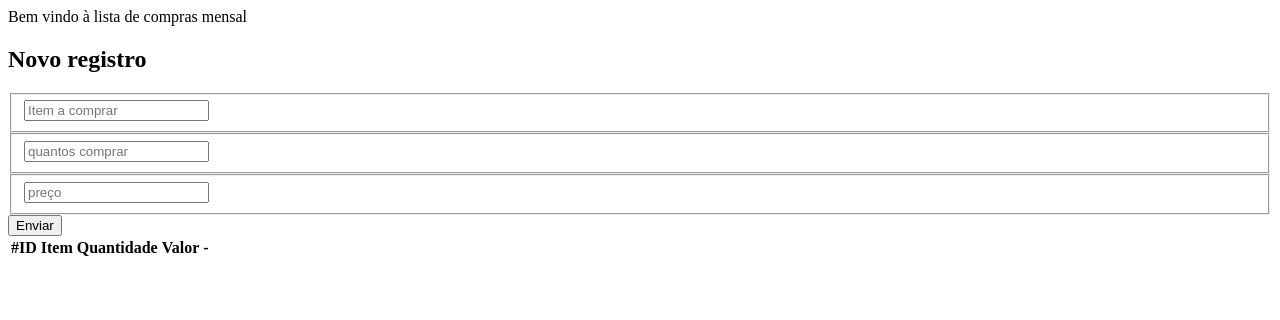
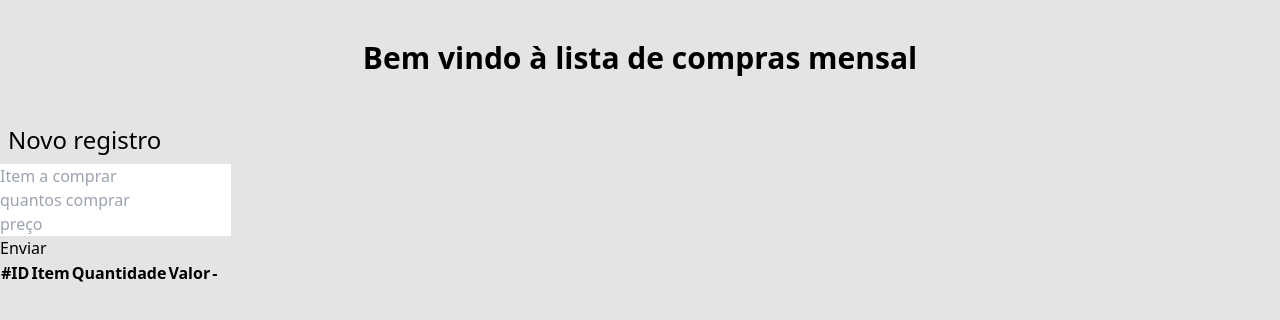
Before and after one commit to devYuriLopes/listaCompras, a plain HTML site: page front-end/src/view/index.html in a window 1280 px wide. Drawn offline with nearby package versions, Linux system fonts and the light colour scheme.

Commit message:
inicio de uso do tailwind

```diff
--- a/front-end/src/view/index.html
+++ b/front-end/src/view/index.html
@@ -1,23 +1,27 @@
 <!DOCTYPE html>
-<html lang="pt-BR">
+<html lang="en">
+
 <head>
     <meta charset="UTF-8">
     <meta http-equiv="X-UA-Compatible" content="IE=edge">
     <meta name="viewport" content="width=device-width, initial-scale=1.0">
     <title>Compras</title>
+    <script src="https://cdn.tailwindcss.com"></script>
 </head>
-<body>
+
+<body class="bg-zinc-200">
 
     <header>
-        Bem vindo à lista de compras mensal
+
+     <h1 class="text-3xl text-center font-semibold p-10 ">   Bem vindo à lista de compras mensal  </h1>
+
     </header>
 
-
-    <section class="novos__registros">
-        <div class="main-block">
-            <h1>Novo registro</h1>
-            <form action="/" class="formulario">
-                <div class="form__campos">
+    <section class="novos__registros" >
+        <div class="">
+            <h3 class="text-2xl p-2">Novo registro</h1>
+            <form action="/" class="formulario ">
+                <div class=" ">
 
                     <div class="form__registro">
                         <fieldset class="form-registro__item">
@@ -35,8 +39,8 @@
 
                     <div class="form__registro">
                         <fieldset class="form-registro__item">
-                            <input id="valor__compra" class="valor__compra" type="text" name="valor"
-                                placeholder="preço" autocomplete="off" required>
+                            <input id="valor__compra" class="valor__compra" type="text" name="valor" placeholder="preço"
+                                autocomplete="off" required>
                         </fieldset>
                     </div>
 
@@ -53,6 +57,7 @@
 
 
     <section class="dashboard__registros">
+
         <table class="tabela__registros">
             <tr>
                 <th class="dashboard__cabecalho"> #ID </th>
@@ -65,7 +70,8 @@
         </table>
 
 
-        <script src="index.js"></script>
+
 
 </body>
+
 </html>
```
Also changed, not shown: front-end/src/index.js (+15 -19 lines).
